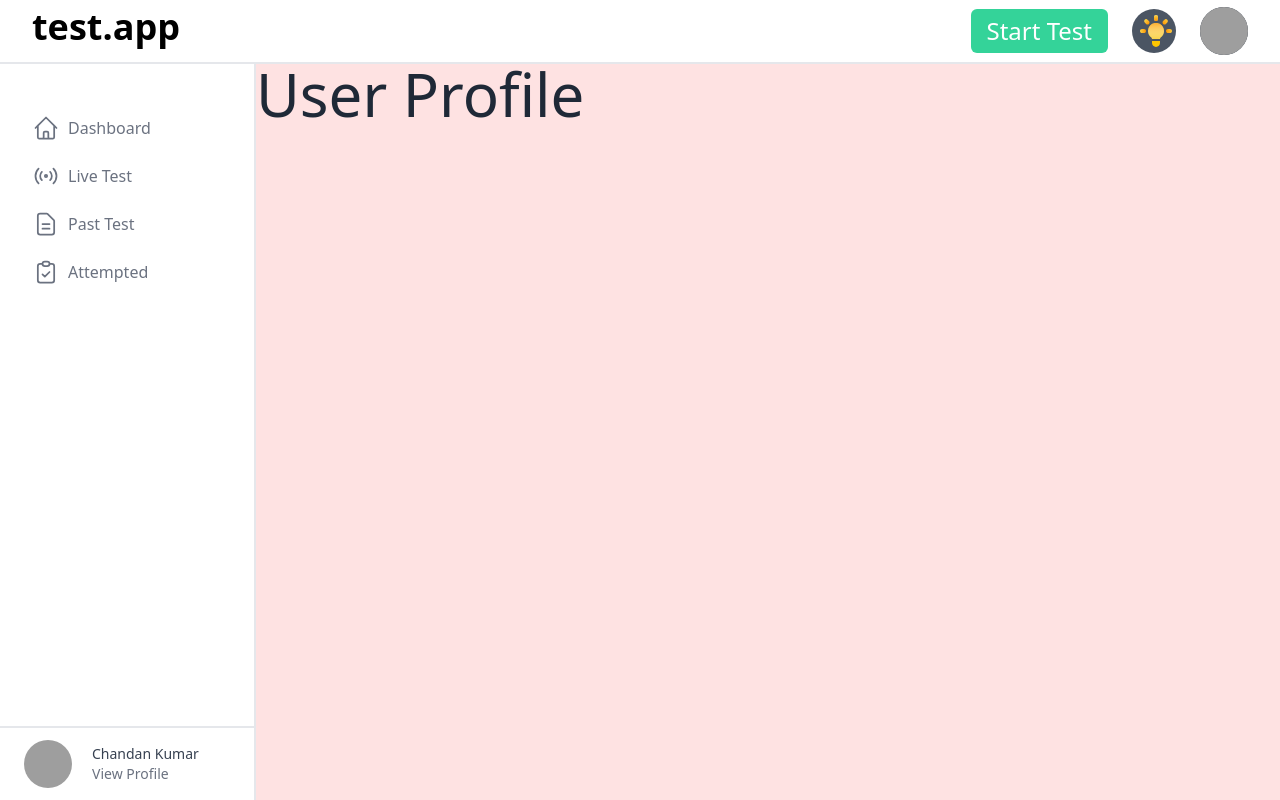
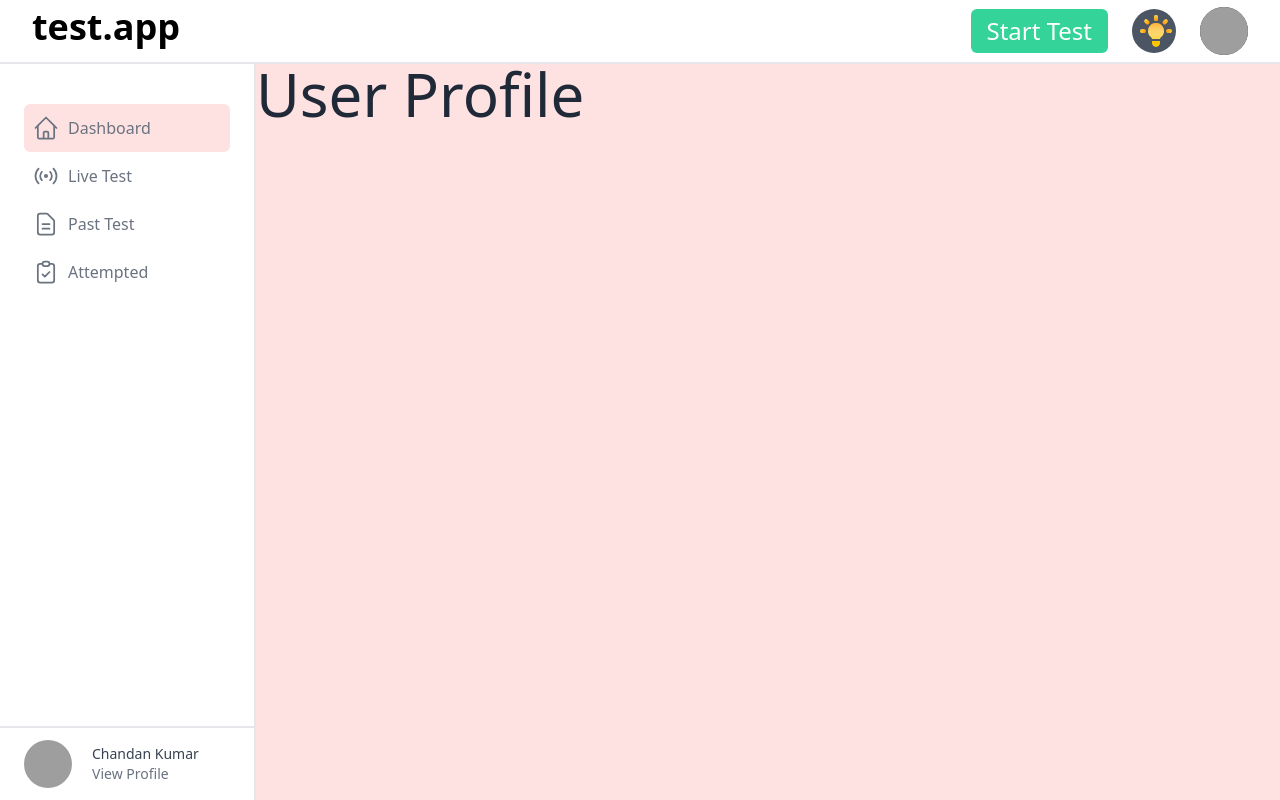
Before and after one commit to chandan-24/test-series-ui, a React (Create React App) app: page /profile in a window 1280 px wide. Built offline with nearby package versions, Linux system fonts and the light colour scheme; grey boxes are pictures that could not be loaded.

Commit message:
handled click event on links

```diff
--- a/src/components/App.js
+++ b/src/components/App.js
@@ -1,6 +1,10 @@
 import React, { Component } from 'react';
 import { connect } from 'react-redux';
 import{ Switch, Route, Redirect, withRouter } from "react-router-dom";
+
+
+import { setActivePath } from '../globalStore/actions/handleUiState';
+
 
 import Header from './Navigation/Header';
 import Sidebar from './Navigation/Sidebar';
@@ -10,10 +14,8 @@ import PastTest from "./PastTest";
 import Attempted from "./Attempted";
 import Profile from "./Profile";
 
+
 class App extends Component {
-  componentDidMount = () =>{
-    console.log("App prop", this.props)
-  }
   render() {
     return (
       <div className={this.props.isDarkModeOn ? 'dark' : null}>
@@ -36,10 +38,12 @@ class App extends Component {
   }
 }
 
+const mapDispatchToProps = { setActivePath }
+
 const mapStateToProps = state => {
   return {
     isDarkModeOn: state.uiState.isDarkModeOn
   }
 }
 
-export default connect(mapStateToProps, null)(withRouter(App));
+export default connect(mapStateToProps, mapDispatchToProps)(withRouter(App));
--- a/src/components/Navigation/Header.js
+++ b/src/components/Navigation/Header.js
@@ -7,7 +7,7 @@ import SubMenu from "./SubMenu";
 import DarkModeOff from '../../assets/icons/dark-off.svg';
 import DarkModeOn from '../../assets/icons/dark-on.svg';
 
-import { toggleDarkMode } from '../../globalStore/actions/darkMode';
+import { toggleDarkMode } from '../../globalStore/actions/handleUiState';
 
 class Header extends Component {
   wrapperRef = React.createRef();
--- a/src/components/Navigation/Sidebar.js
+++ b/src/components/Navigation/Sidebar.js
@@ -1,74 +1,52 @@
 import React, { Component } from 'react';
-import { Link, withRouter } from "react-router-dom";
+import { Link, withRouter } from 'react-router-dom';
+import { connect } from 'react-redux';
+import produce from 'immer';
+
+import { PATHS } from '../../constants';
+import { setActivePath } from '../../globalStore/actions/handleUiState';
+
+import SidebarNavItem from './SidebarNavItem';
 
 class Sidebar extends Component {
-  state = {
-    isDashboardActive: false,
-    isLiveTestActive: false,
-    isPastTestActive: false,
-    isAttemptedActive: false,
-  }
+  componentDidMount = () => {
+    const pathname = this.props.location.pathname == PATHS.ROOT
+    ? PATHS.DASHBOARD : this.props.location.pathname
 
-  componentDidMount = () => {
-    switch (window.location.pathname) {
-      case '/dashboard' :
-        this.setState({isDashboardActive: true});
+    switch (pathname) {
+      case PATHS.DASHBOARD :
+        this.props.setActivePath(PATHS.DASHBOARD);
         break;
-      case '/live-test' :
-        this.setState({isLiveTestActive: true});
+      case PATHS.LIVE_TEST :
+        this.props.setActivePath(PATHS.LIVE_TEST);
         break;
-      case '/past-test' :
-        this.setState({isPastTestActive: true});
+      case PATHS.PAST_TEST :
+        this.props.setActivePath(PATHS.PAST_TEST);
         break;
-      case '/attempted' :
-        this.setState({isAttemptedActive: true});
+      case PATHS.ATTEMPTED :
+        this.props.setActivePath(PATHS.ATTEMPTED);
         break;
     }
   }
 
   handleDashboardFlag = () => {
-    this.setState({
-      isDashboardActive: true,
-      isLiveTestActive: false,
-      isPastTestActive: false,
-      isAttemptedActive: false,
-    })
+    this.props.setActivePath(PATHS.DASHBOARD);
   }
 
   handleLiveTestFlag = () => {
-    this.setState({
-      isDashboardActive: false,
-      isLiveTestActive: true,
-      isPastTestActive: false,
-      isAttemptedActive: false,
-    })
+    this.props.setActivePath(PATHS.LIVE_TEST);
   }
 
   handlePastTestFlag = () => {
-    this.setState({
-      isDashboardActive: false,
-      isLiveTestActive: false,
-      isPastTestActive: true,
-      isAttemptedActive: false,
-    })
+    this.props.setActivePath(PATHS.PAST_TEST);
   }
 
   handleAttemptedFlag = () => {
-    this.setState({
-      isDashboardActive: false,
-      isLiveTestActive: false,
-      isPastTestActive: false,
-      isAttemptedActive: true,
-    })
+    this.props.setActivePath(PATHS.ATTEMPTED);
   }
 
   resetAllFlag = () => {
-    this.setState({
-      isDashboardActive: false,
-      isLiveTestActive: false,
-      isPastTestActive: false,
-      isAttemptedActive: false,
-    })
+    this.props.setActivePath(PATHS.USER_PROFILE);
   }
 
   render() {
@@ -76,30 +54,38 @@ class Sidebar extends Component {
       <div className="top-16 fixed avail-height w-1/5 bg-white border-r-2 border-gray-200 ">
         <div className="text-gray-500">
           <div className="mt-10">
-            <div>
-              <Link onClick={this.handleDashboardFlag} className={(this.state.isDashboardActive ? 'bg-red-100 ': null) + " mx-6 flex flex-row items-center h-12 rounded-md hover:shadow-lg hover:text-gray-800 transition ease-in-out duration-700"} to="/dashboard">
+            <SidebarNavItem
+              isNavActive={this.props.activeNav === PATHS.DASHBOARD}
+              handleNavFlag={this.handleDashboardFlag}
+              goTo={PATHS.DASHBOARD}
+            >
               <svg className="w-7 h-7 mx-2" fill="none" stroke="currentColor" viewBox="0 0 24 24" xmlns="http://www.w3.org/2000/svg"><path strokeLinecap="round" strokeLinejoin="round" strokeWidth={1.5} d="M3 12l2-2m0 0l7-7 7 7M5 10v10a1 1 0 001 1h3m10-11l2 2m-2-2v10a1 1 0 01-1 1h-3m-6 0a1 1 0 001-1v-4a1 1 0 011-1h2a1 1 0 011 1v4a1 1 0 001 1m-6 0h6" /></svg>
               <span>Dashboard</span>
-              </Link>
-            </div>
-            <div>
-              <Link onClick={this.handleLiveTestFlag} className={(this.state.isLiveTestActive ? 'bg-red-100 ': null) + " mx-6 flex flex-row items-center h-12 rounded-md hover:shadow-lg hover:text-gray-800 transition ease-in-out duration-700"} to="/live-test">
+            </SidebarNavItem>
+            <SidebarNavItem
+              isNavActive={this.props.activeNav === PATHS.LIVE_TEST}
+              handleNavFlag={this.handleLiveTestFlag}
+              goTo={PATHS.LIVE_TEST}
+            >
               <svg className="w-7 h-7 mx-2" fill="none" stroke="currentColor" viewBox="0 0 24 24" xmlns="http://www.w3.org/2000/svg"><path strokeLinecap="round" strokeLinejoin="round" strokeWidth={1.5} d="M5.636 18.364a9 9 0 010-12.728m12.728 0a9 9 0 010 12.728m-9.9-2.829a5 5 0 010-7.07m7.072 0a5 5 0 010 7.07M13 12a1 1 0 11-2 0 1 1 0 012 0z" /></svg>
               <span>Live Test</span>
-              </Link>
-            </div>
-            <div>
-              <Link onClick={this.handlePastTestFlag} className={(this.state.isPastTestActive ? 'bg-red-100 ': null) + " mx-6 flex flex-row items-center h-12 rounded-md hover:shadow-lg hover:text-gray-800 transition ease-in-out duration-700"} to="past-test">
+            </SidebarNavItem>
+            <SidebarNavItem
+              isNavActive={this.props.activeNav === PATHS.PAST_TEST}
+              handleNavFlag={this.handlePastTestFlag}
+              goTo={PATHS.PAST_TEST}
+            >
               <svg className="w-7 h-7 mx-2" fill="none" stroke="currentColor" viewBox="0 0 24 24" xmlns="http://www.w3.org/2000/svg"><path strokeLinecap="round" strokeLinejoin="round" strokeWidth={1.5} d="M9 12h6m-6 4h6m2 5H7a2 2 0 01-2-2V5a2 2 0 012-2h5.586a1 1 0 01.707.293l5.414 5.414a1 1 0 01.293.707V19a2 2 0 01-2 2z" /></svg>
               <span>Past Test</span>
-              </Link>
-            </div>
-            <div>
-              <Link onClick={this.handleAttemptedFlag} className={(this.state.isAttemptedActive ? 'bg-red-100 ': null) + " mx-6 flex flex-row items-center h-12 rounded-md hover:shadow-lg hover:text-gray-800 transition ease-in-out duration-700"} to="/attempted">
+            </SidebarNavItem>
+            <SidebarNavItem
+              isNavActive={this.props.activeNav === PATHS.ATTEMPTED}
+              handleNavFlag={this.handleAttemptedFlag}
+              goTo={PATHS.ATTEMPTED}
+            >
               <svg className="w-7 h-7 mx-2" fill="none" stroke="currentColor" viewBox="0 0 24 24" xmlns="http://www.w3.org/2000/svg"><path strokeLinecap="round" strokeLinejoin="round" strokeWidth={1.5} d="M9 5H7a2 2 0 00-2 2v12a2 2 0 002 2h10a2 2 0 002-2V7a2 2 0 00-2-2h-2M9 5a2 2 0 002 2h2a2 2 0 002-2M9 5a2 2 0 012-2h2a2 2 0 012 2m-6 9l2 2 4-4" /></svg>
               <span>Attempted</span>
-              </Link>
-            </div>
+            </SidebarNavItem>
           </div>
 
           <div className="absolute bottom-0 left-0 w-full border-t-2">
@@ -122,4 +108,13 @@ class Sidebar extends Component {
   }
 }
 
-export default withRouter(Sidebar);
+
+const mapDispatchToProps = { setActivePath }
+
+const mapStateToProps = state => {
+  return {
+    activeNav: state.uiState.activePath
+  }
+}
+
+export default connect(mapStateToProps, mapDispatchToProps)(withRouter(Sidebar));
--- a/src/components/Navigation/SidebarNavItem.js
+++ b/src/components/Navigation/SidebarNavItem.js
@@ -1,11 +1,12 @@
 import React, { Component } from 'react';
+import { Link } from 'react-router-dom';
 
 class SidebarNavItem extends Component {
   render() {
     return (
-      <div>
-
-      </div>
+      <Link onClick={this.props.handleNavFlag} className={(this.props.isNavActive ? 'bg-red-100 ': null) + " mx-6 flex flex-row items-center h-12 rounded-md hover:shadow-lg hover:text-gray-800 transition ease-in-out duration-700"} to={this.props.goTo}>
+      {this.props.children}
+      </Link>
     );
   }
 }
--- /dev/null
+++ b/src/constants/index.js
@@ -0,0 +1,13 @@
+export const PATHS = {
+  ROOT: '/',
+  DASHBOARD: '/dashboard',
+  LIVE_TEST: '/live-test',
+  PAST_TEST: '/past-test',
+  ATTEMPTED: '/attempted',
+  USER_PROFILE: '/profile',
+}
+
+export const UI_ACTION_TYPE = {
+  TOGGLE_DARK_MODE: 'TOGGLE_DARK_MODE',
+  SET_ACTIVE_PATH: 'SET_ACTIVE_PATH',
+}
--- a/src/globalStore/actions/darkMode.js
+++ /dev/null
@@ -1,6 +0,0 @@
-export const toggleDarkMode = isDarkModeOn => ({
-  type: 'TOGGLE_DARK_MODE',
-  payload: {
-    isDarkModeOn,
-  }
-});
--- /dev/null
+++ b/src/globalStore/actions/handleUiState.js
@@ -0,0 +1,15 @@
+import { UI_ACTION_TYPE } from '../../constants';
+
+export const toggleDarkMode = isDarkModeOn => ({
+  type: UI_ACTION_TYPE.TOGGLE_DARK_MODE,
+  payload: {
+    isDarkModeOn,
+  }
+});
+
+export const setActivePath = path => ({
+  type: UI_ACTION_TYPE.SET_ACTIVE_PATH,
+  payload: {
+    path
+  }
+})
--- a/src/globalStore/reducers/uiState.js
+++ b/src/globalStore/reducers/uiState.js
@@ -1,13 +1,21 @@
-import produce from "immer";
+import produce from 'immer';
+
+import { UI_ACTION_TYPE } from '../../constants';
 
 const INTIAL_STATE = {
-  isDarkModeOn: false
+  isDarkModeOn: false,
+  activePath: '/dashboard',
 }
 
 export default produce((draftState, action) => {
   switch (action.type) {
-    case 'TOGGLE_DARK_MODE': {
+    case UI_ACTION_TYPE.TOGGLE_DARK_MODE: {
       draftState.isDarkModeOn = action.payload.isDarkModeOn;
+      return;
+    }
+
+    case UI_ACTION_TYPE.SET_ACTIVE_PATH: {
+      draftState.activePath = action.payload.path;
       return;
     }
 
```
Also changed, not shown: src/components/Navigation/SubMenu.js (+17 -5 lines). Lines whose indentation alone changed are shown as unchanged.
